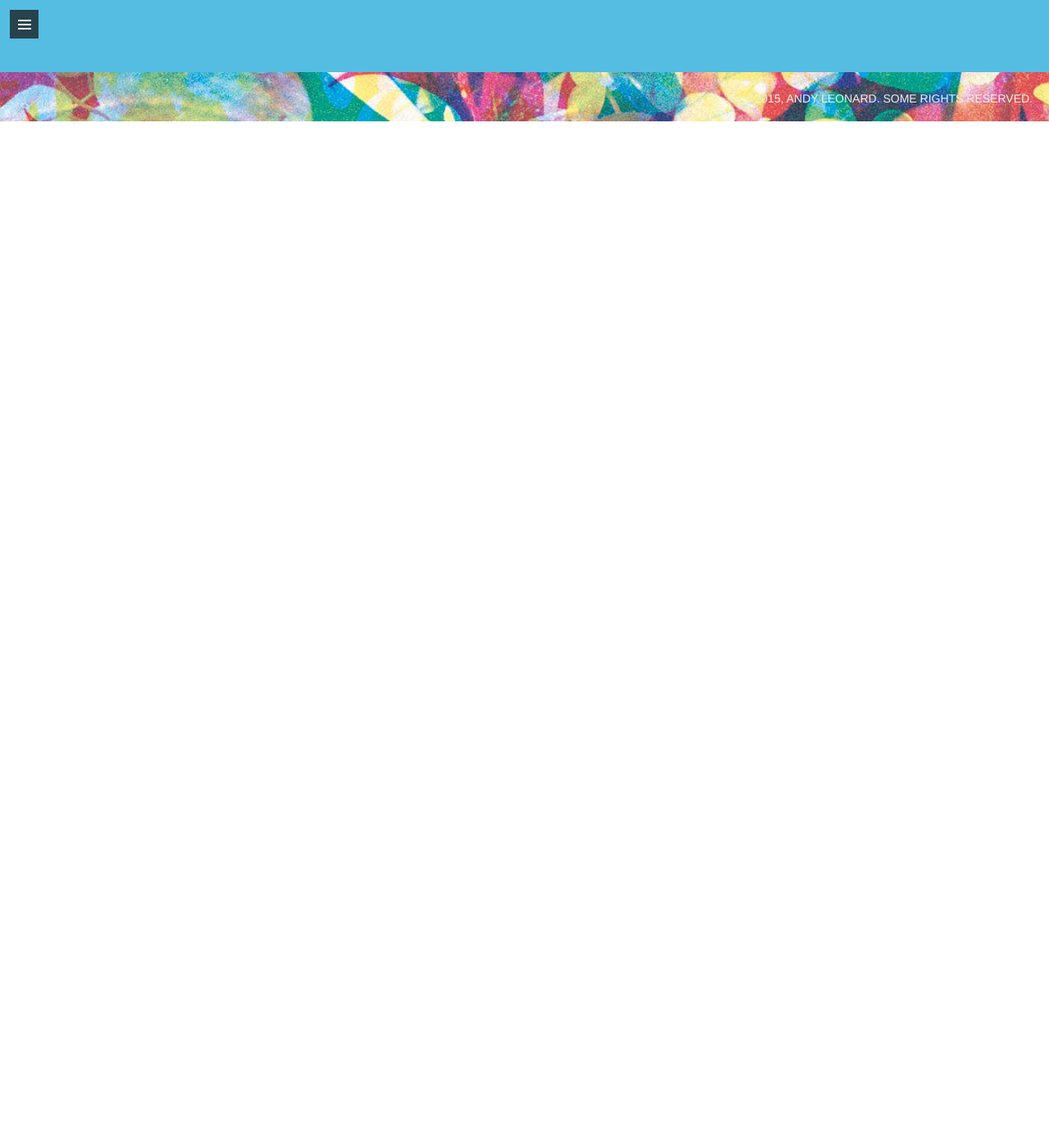
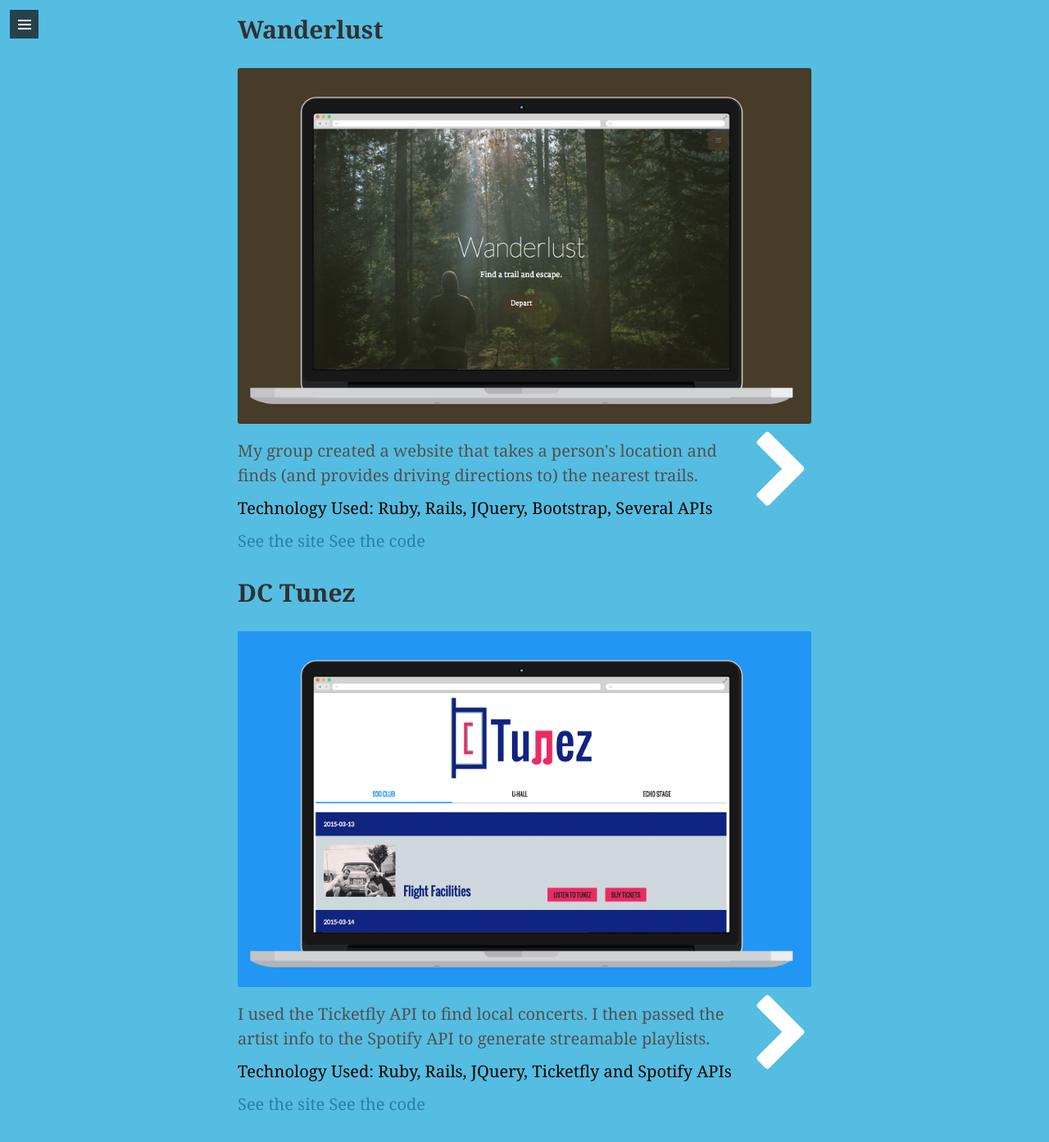
Before and after one commit to ALeonard90/ALeonard90.github.io, a Jekyll site: the page built from about.md, in a window 1280 px wide and 1400 px high, scrolled down 1154 px. Shown: the top 1393 px of the window at 82% size. Built offline with Jekyll 4.4.1, drawn with Linux system fonts in a browser that asks for light colours; nearby versions of some CDN libraries; some web fonts are replaced; before the commit the page ends 1302 px from its top, so only the background shows below that.

Commit message:
unhide projects

```diff
--- a/about.md
+++ b/about.md
@@ -19,7 +19,7 @@
 	<a class="project-link" href="https://github.com/ALeonard90/NourishingNeighbors" target="_blank">See the code</a>
 </div>
 
-<div id="wanderlust" class="hidden">
+<div id="wanderlust">
 	<h2>Wanderlust</h2>
 	<a id="project-link" href="#" target="_blank"><img src="/assets/images/Wanderlust.png"></a><a href='#dctunez'><i class="fa fa-chevron-right"></i></a>
 	<p class="project-blurb">My group created a website that takes a person's location and finds (and provides driving directions to) the nearest trails.</p>
@@ -28,7 +28,7 @@
 	<a class="project-link" href="https://github.com/ALeonard90/trails" target="_blank">See the code</a>
 </div>
 
-<div id="dctunez" class="hidden">
+<div id="dctunez">
 	<h2>DC Tunez</h2>
 	<a id="project-link" href="http://dctunez.herokuapp.com" target="_blank"><img src="/assets/images/dctunez.png"></a><a href="#nourishing"><i class="fa fa-chevron-right"></i></a>
 	<p class="project-blurb">I used the Ticketfly API to find local concerts. I then passed the artist info to the Spotify API to generate streamable playlists.</p>
```
